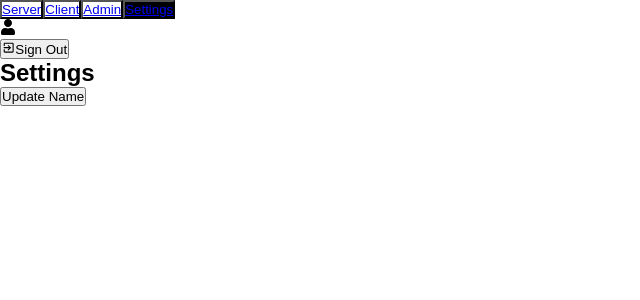
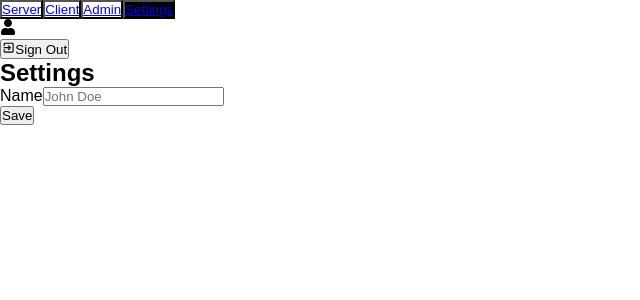
Before and after one commit to aravinth-krishna/auth-toolkit, a Next.js app: page /settings in a window 1280 px wide. Shown: the top 300 px of the page, without its empty margins (0-640 px from the left). Built offline with nearby package versions, Linux system fonts and the light colour scheme; no server answers.

Commit message:
Added Name updation field in settings

```diff
--- a/app/(protected)/settings/page.tsx
+++ b/app/(protected)/settings/page.tsx
@@ -1,29 +1,85 @@
 "use client";
 
+import * as z from "zod";
 import { settings } from "@/actions/settings";
 import { useSession } from "next-auth/react";
-import { useTransition } from "react";
+import { useState, useTransition } from "react";
+import { SettingsSchema } from "@/schemas";
+import { useForm } from "react-hook-form";
+import { zodResolver } from "@hookform/resolvers/zod";
+import { useCurrentUser } from "@/hooks/useCurrentUser";
+import { BsCheckCircle, BsExclamationTriangle } from "react-icons/bs";
 
 const SettingsPage = () => {
+  const user = useCurrentUser();
+
+  const [error, setError] = useState<string | undefined>();
+  const [success, setSuccess] = useState<string | undefined>();
+
   const { update } = useSession();
   const [isPending, startTransition] = useTransition();
 
-  const onClick = () => {
+  const form = useForm<z.infer<typeof SettingsSchema>>({
+    resolver: zodResolver(SettingsSchema),
+    defaultValues: {
+      name: user?.name || undefined,
+    },
+  });
+
+  const handleSubmit = (values: z.infer<typeof SettingsSchema>) => {
     startTransition(() => {
-      settings({
-        name: "Infamous Blue Wire",
-      }).then(() => {
-        update();
-      });
+      settings(values)
+        .then((data) => {
+          if (data.error) {
+            setError(data.error);
+          }
+
+          if (data.success) {
+            update();
+            setSuccess(data.success);
+          }
+        })
+        .catch(() => {
+          setError("Something went wrong");
+        });
     });
   };
 
   return (
     <div>
       <h2>Settings</h2>
-      <button onClick={onClick} disabled={isPending}>
-        Update Name
-      </button>
+      <form onSubmit={form.handleSubmit(handleSubmit)} noValidate>
+        <div>
+          <label htmlFor="name">Name</label>
+          <input
+            id="name"
+            disabled={isPending}
+            type="text"
+            placeholder="John Doe"
+            {...form.register("name")}
+          />
+          {form.formState.errors.name && (
+            <p>{form.formState.errors.name.message}</p>
+          )}
+        </div>
+        {error ? (
+          <p>
+            <BsExclamationTriangle /> {error}
+          </p>
+        ) : (
+          ""
+        )}
+        {success ? (
+          <p>
+            <BsCheckCircle /> {success}
+          </p>
+        ) : (
+          ""
+        )}
+        <button type="submit" disabled={isPending}>
+          Save
+        </button>
+      </form>
     </div>
   );
 };
```
